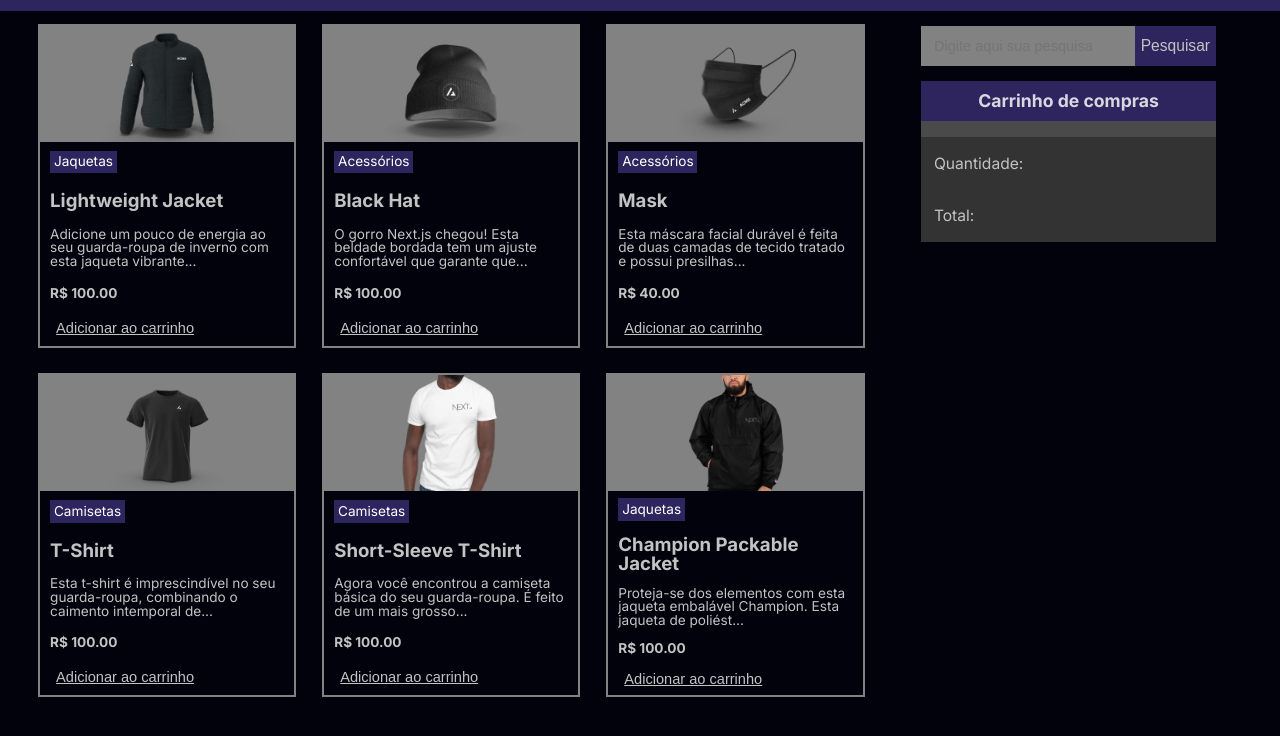
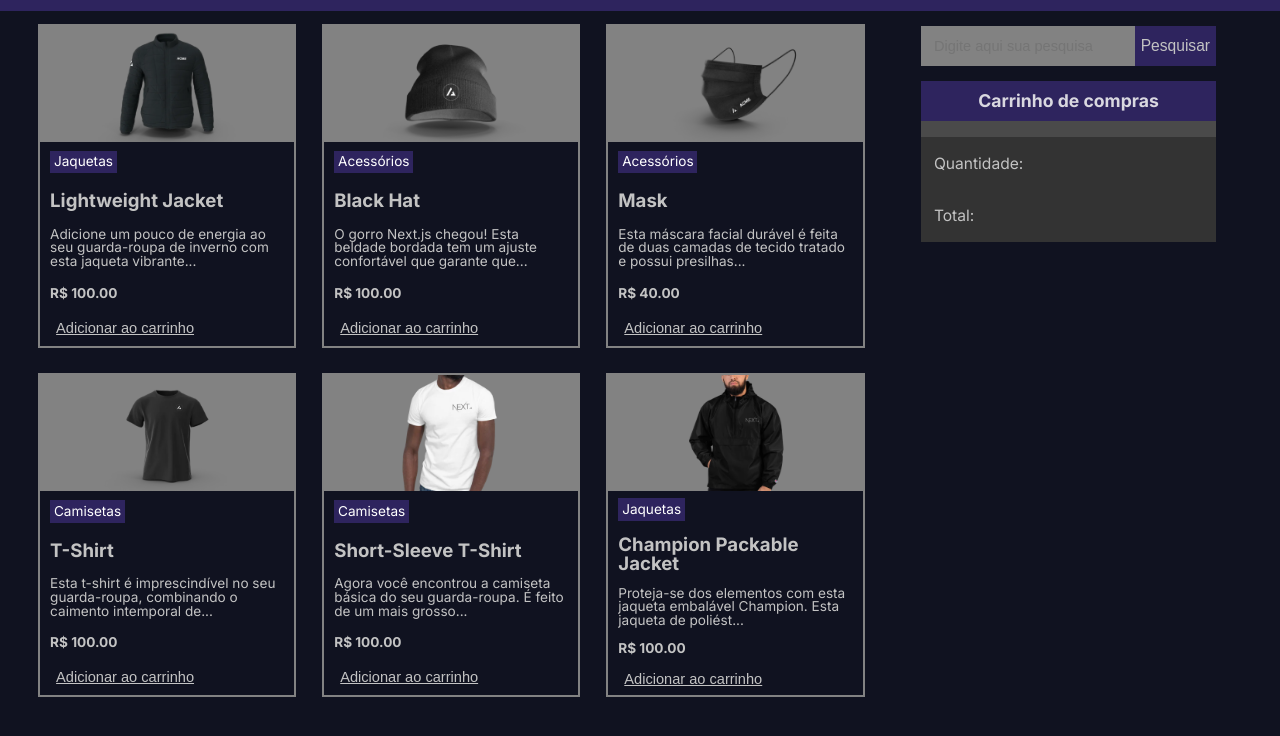
Before and after one commit to Kenzie-Academy-Brasil-Developers/Ecommerce-VanillaJS, a plain HTML site: page index.html in a window 1280 px wide. Shown: the part 50-786 px from the top of the page. Drawn offline with Linux system fonts and the dark colour scheme.

Commit message:
tornei o fundo mais claro

```diff
--- a/stylesheet.css
+++ b/stylesheet.css
@@ -335,7 +335,7 @@ aside {
 
 @media (prefers-color-scheme: dark) {
     body {
-        background-color: rgb(1, 2, 12);
+        background-color: rgb(16, 18, 32);
     }
     .header {
         background-color: #2e245e;
```
